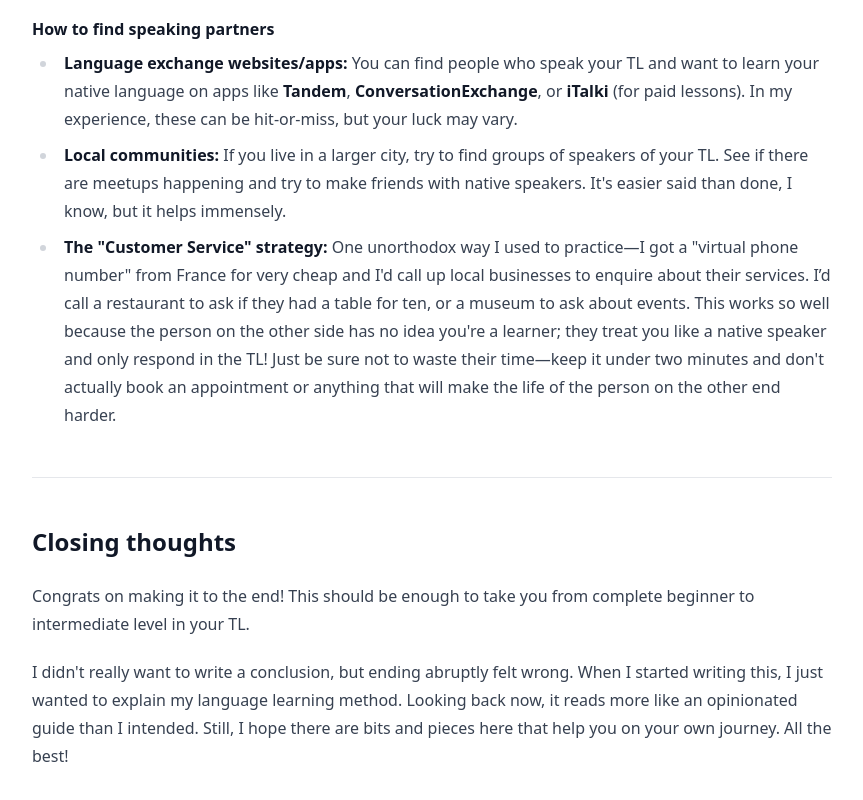
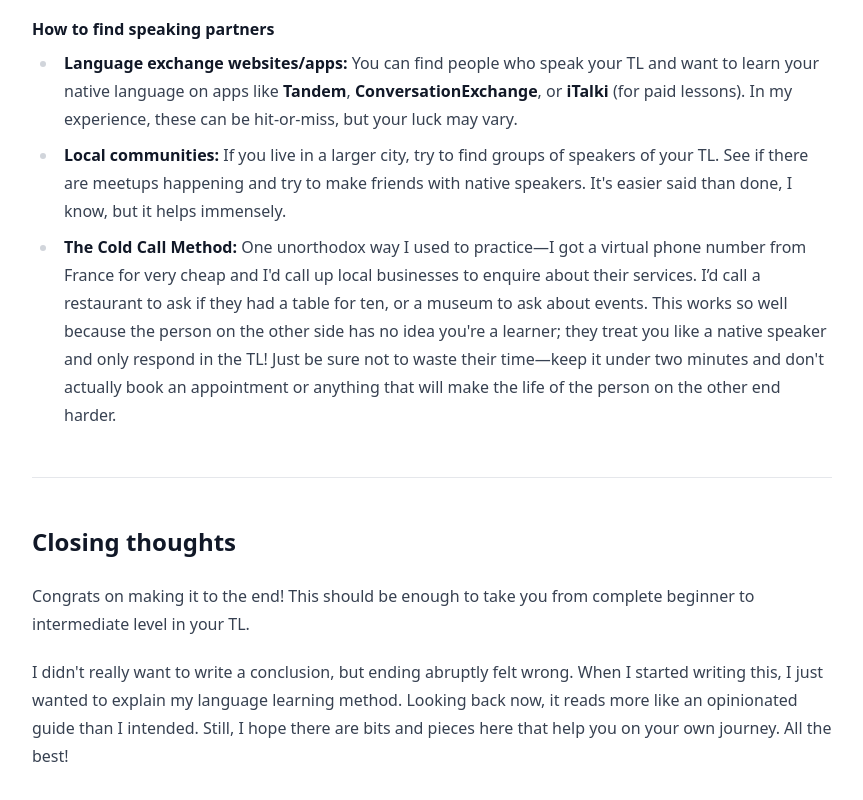
Before and after one commit to akhil-rasheed/website-home, an Eleventy site: page posts/learning-a-new-language.md in a window 1280 px wide. Shown: the part 8582-9382 px from the top of the page, without its empty margins (208-1071 px from the left). Built offline with nearby package versions, Linux system fonts and the light colour scheme; Eleventy itself is replaced by a stand-in of ours; files that its build step writes are made by us from their sources.

Commit message:
fix: rewrite heading

```diff
--- a/posts/learning-a-new-language.md
+++ b/posts/learning-a-new-language.md
@@ -153,7 +153,7 @@ When you feel comfortable, seek out someone to practice with. This could be anot
 
 * **Language exchange websites/apps:** You can find people who speak your TL and want to learn your native language on apps like **Tandem**, **ConversationExchange**, or **iTalki** (for paid lessons). In my experience, these can be hit-or-miss, but your luck may vary.
 * **Local communities:** If you live in a larger city, try to find groups of speakers of your TL. See if there are meetups happening and try to make friends with native speakers. It's easier said than done, I know, but it helps immensely.
-* **The "Customer Service" strategy:** One unorthodox way I used to practice—I got a "virtual phone number" from France for very cheap and I'd call up local businesses to enquire about their services. I’d call a restaurant to ask if they had a table for ten, or a museum to ask about events. This works so well because the person on the other side has no idea you're a learner; they treat you like a native speaker and only respond in the TL! Just be sure not to waste their time—keep it under two minutes and don't actually book an appointment or anything that will make the life of the person on the other end harder.
+* **The Cold Call Method:** One unorthodox way I used to practice—I got a virtual phone number from France for very cheap and I'd call up local businesses to enquire about their services. I’d call a restaurant to ask if they had a table for ten, or a museum to ask about events. This works so well because the person on the other side has no idea you're a learner; they treat you like a native speaker and only respond in the TL! Just be sure not to waste their time—keep it under two minutes and don't actually book an appointment or anything that will make the life of the person on the other end harder.
 
 ---
 ## Closing thoughts
```
